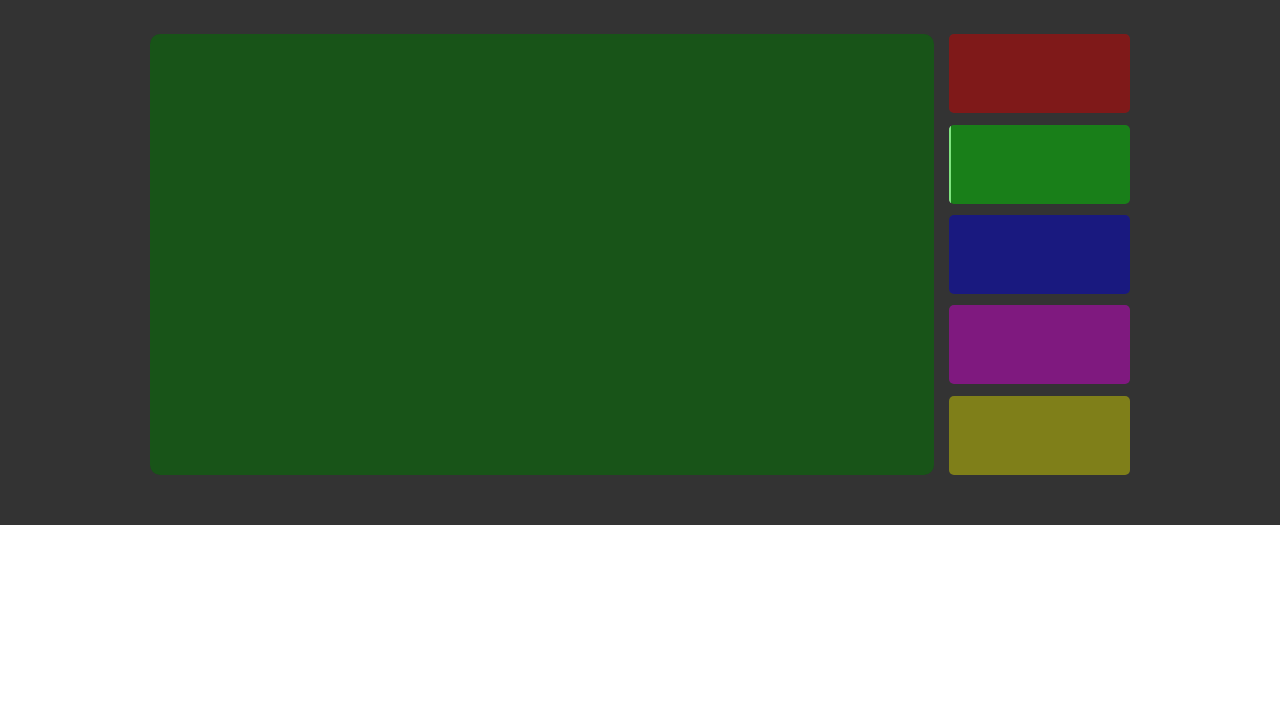
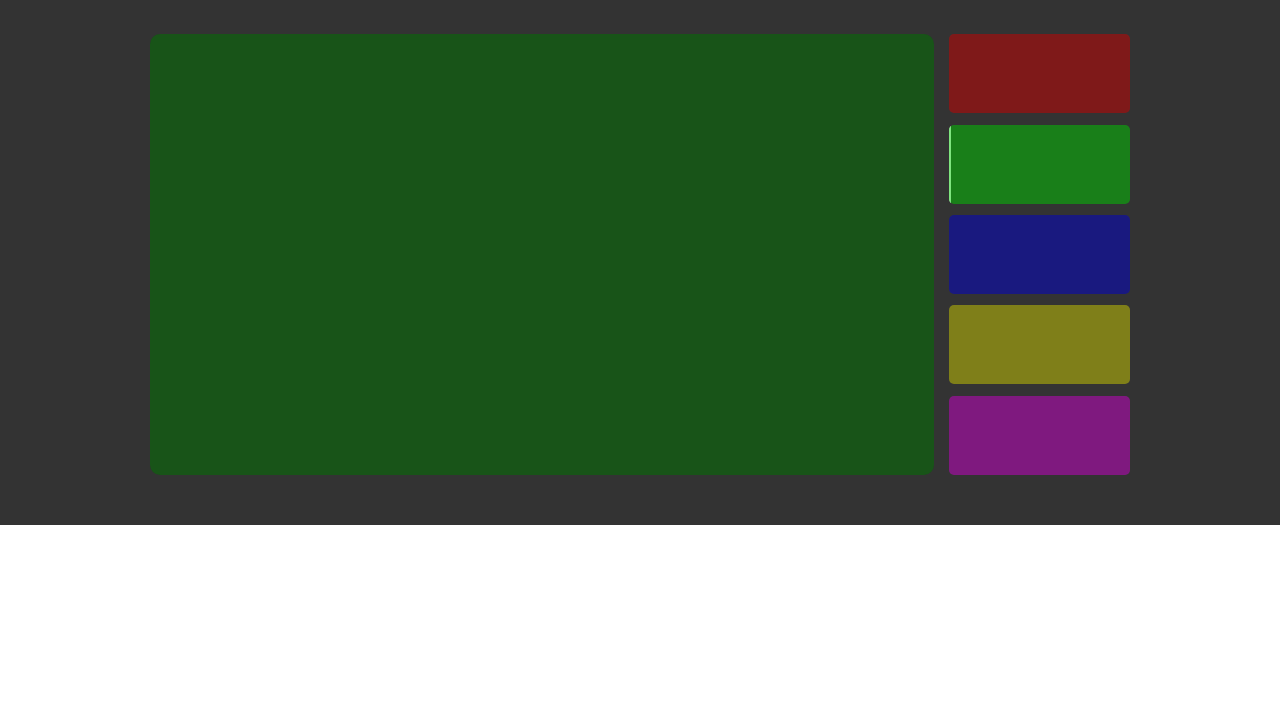
Before and after one commit to KanaAngel/leafal-io-design, a plain HTML site: page concept1/index.html in a window 1280 px wide. Shown: the part 76-800 px from the top of the page. Drawn offline with Linux system fonts and the light colour scheme.

Commit message:
Element injections for slides.

```diff
--- a/concept1/index.html
+++ b/concept1/index.html
@@ -21,9 +21,65 @@
 
     <div class="container">
       <div id="storefront">
+        <div class="main-wrapper">
+          <div class="storefront-featured">
+            <div class="slides" id="slides-container">
+
+            </div>
+            <div class="slide-selector" id="slide-select-container">
+            </div>
+          </div>
+        </div>
+
         <script type="text/javascript">
           var slideIndex = -1;
           var slideInterval;
+
+          var slideTemplate = `
+            <div class="slide">
+              <div class="background">
+                <div class="image" style="background-color:%color%;"></div>
+              </div>
+              <div class="overlay">
+
+              </div>
+            </div>
+          `;
+
+          var slideSelectTemplate = `
+            <div class="slide-select" data-index="%i%">
+              <div class="background">
+                <div class="image" style="background-color:%color%;"></div>
+              </div>
+              <div class="overlay">
+
+              </div>
+            </div>
+          `;
+
+          var slides = [
+            { color: "#c00" },
+            { color: "#0c0" },
+            { color: "#00c" },
+            { color: "#cc0" },
+            { color: "#c0c" },
+          ];
+
+          function injectSlides() {
+            slides.forEach((item, i) => {
+              const t = document.createElement('template');
+              var temp = slideTemplate.replace(/%color%/g, item.color);
+              t.innerHTML = temp;
+
+              document.getElementById("slides-container").appendChild(t.content.cloneNode(true));
+
+              const t2 = document.createElement('template');
+              var temp2 = slideSelectTemplate.replace(/%color%/g, item.color).replace(/%i%/g, i);
+              t2.innerHTML = temp2;
+
+              document.getElementById("slide-select-container").appendChild(t2.content.cloneNode(true));
+            });
+          }
 
           function featuredNextSlide() {
             var slides = document.querySelectorAll("#storefront .storefront-featured .slide");
@@ -45,7 +101,7 @@
             selector.classList.add("active");
           }
 
-          window.onload = () => {
+          function prepareSlides() {
             slideInterval = setInterval(() => { featuredNextSlide(); }, 5000);
             featuredNextSlide();
 
@@ -61,97 +117,14 @@
                 featuredNextSlide();
               });
             });
+          }
+
+          window.onload = () => {
+            prepareSlides();
           };
+
+          injectSlides();
         </script>
-
-        <div class="main-wrapper">
-          <div class="storefront-featured">
-            <div class="slides">
-              <div class="slide">
-                <div class="background">
-                  <div class="image" style="background-color:#c00;"></div>
-                </div>
-                <div class="overlay">
-
-                </div>
-              </div>
-              <div class="slide">
-                <div class="background">
-                  <div class="image" style="background-color:#0c0;"></div>
-                </div>
-                <div class="overlay">
-
-                </div>
-              </div>
-              <div class="slide">
-                <div class="background">
-                  <div class="image" style="background-color:#00c;"></div>
-                </div>
-                <div class="overlay">
-
-                </div>
-              </div>
-              <div class="slide">
-                <div class="background">
-                  <div class="image" style="background-color:#c0c;"></div>
-                </div>
-                <div class="overlay">
-
-                </div>
-              </div>
-              <div class="slide">
-                <div class="background">
-                  <div class="image" style="background-color:#cc0;"></div>
-                </div>
-                <div class="overlay">
-
-                </div>
-              </div>
-            </div>
-            <div class="slide-selector">
-              <div class="slide-select" data-index="0">
-                <div class="background">
-                  <div class="image" style="background-color:#c00;"></div>
-                </div>
-                <div class="overlay">
-
-                </div>
-              </div>
-              <div class="slide-select" data-index="1">
-                <div class="background">
-                  <div class="image" style="background-color:#0c0;"></div>
-                </div>
-                <div class="overlay">
-
-                </div>
-              </div>
-              <div class="slide-select" data-index="2">
-                <div class="background">
-                  <div class="image" style="background-color:#00c;"></div>
-                </div>
-                <div class="overlay">
-
-                </div>
-              </div>
-              <div class="slide-select" data-index="3">
-                <div class="background">
-                  <div class="image" style="background-color:#c0c;"></div>
-                </div>
-                <div class="overlay">
-
-                </div>
-              </div>
-              <div class="slide-select" data-index="4">
-                <div class="background">
-                  <div class="image" style="background-color:#cc0;"></div>
-                </div>
-                <div class="overlay">
-
-                </div>
-              </div>
-            </div>
-          </div>
-        </div>
       </div>
     </div>
   </body>
--- a/concept1/style.css
+++ b/concept1/style.css
@@ -24,8 +24,7 @@ body {
 .nav-bar .nav-bar-items {
   display: flex;
   align-items: flex-start;
-  width: 90vw;
-  max-width: 1080px;
+  width: 80vw;
   margin: 0 auto;
 }
 
@@ -50,7 +49,7 @@ body {
 }
 
 .nav-bar .nav-bar-item img {
-  max-height: 60px;
+  max-height: 48px;
 }
 
 .main-wrapper {
```
